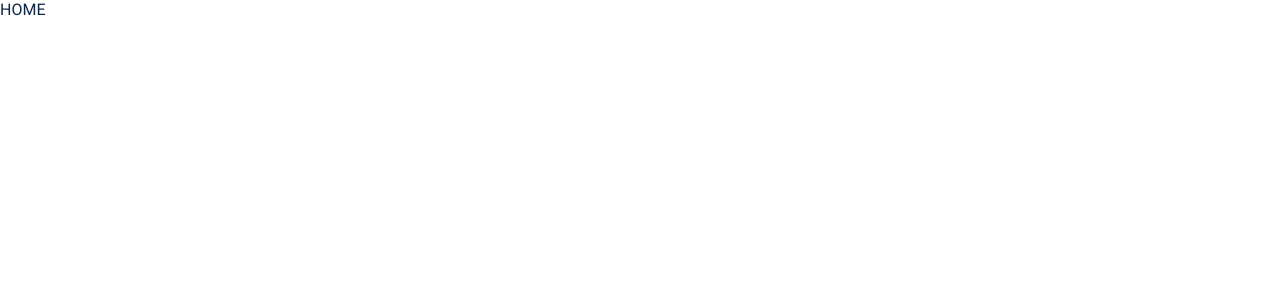
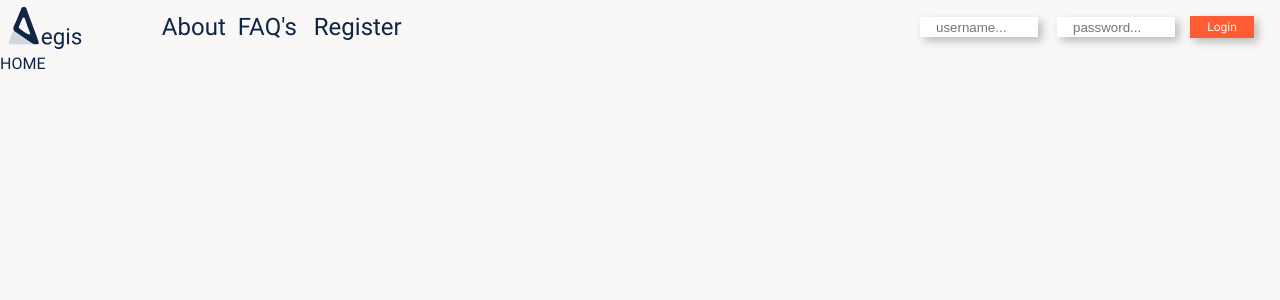
Before and after one commit to D-Nugent/aegis-client, a React (Create React App) app: page / in a window 1280 px wide. Shown: the top 300 px of the page. Built offline with nearby package versions, Linux system fonts and the light colour scheme.

Commit message:
applied default background colour to body

```diff
--- a/src/App.scss
+++ b/src/App.scss
@@ -13,3 +13,7 @@ html, body, textarea, button {
   color: $text-primary;
   font-family: 'Roboto', 'Raleway', 'Ubuntu', sans-serif;
 }
+
+body {
+  background-color: $color-offset-secondary;
+}
--- a/src/App.tsx
+++ b/src/App.tsx
@@ -21,7 +21,7 @@ function App() {
   return (
     <div className="App">
       <BrowserRouter>
-        {/* <Header /> */}
+        <Header />
 
         <Switch>
           <Route exact path={homeURL} component={HomePage} />
```
